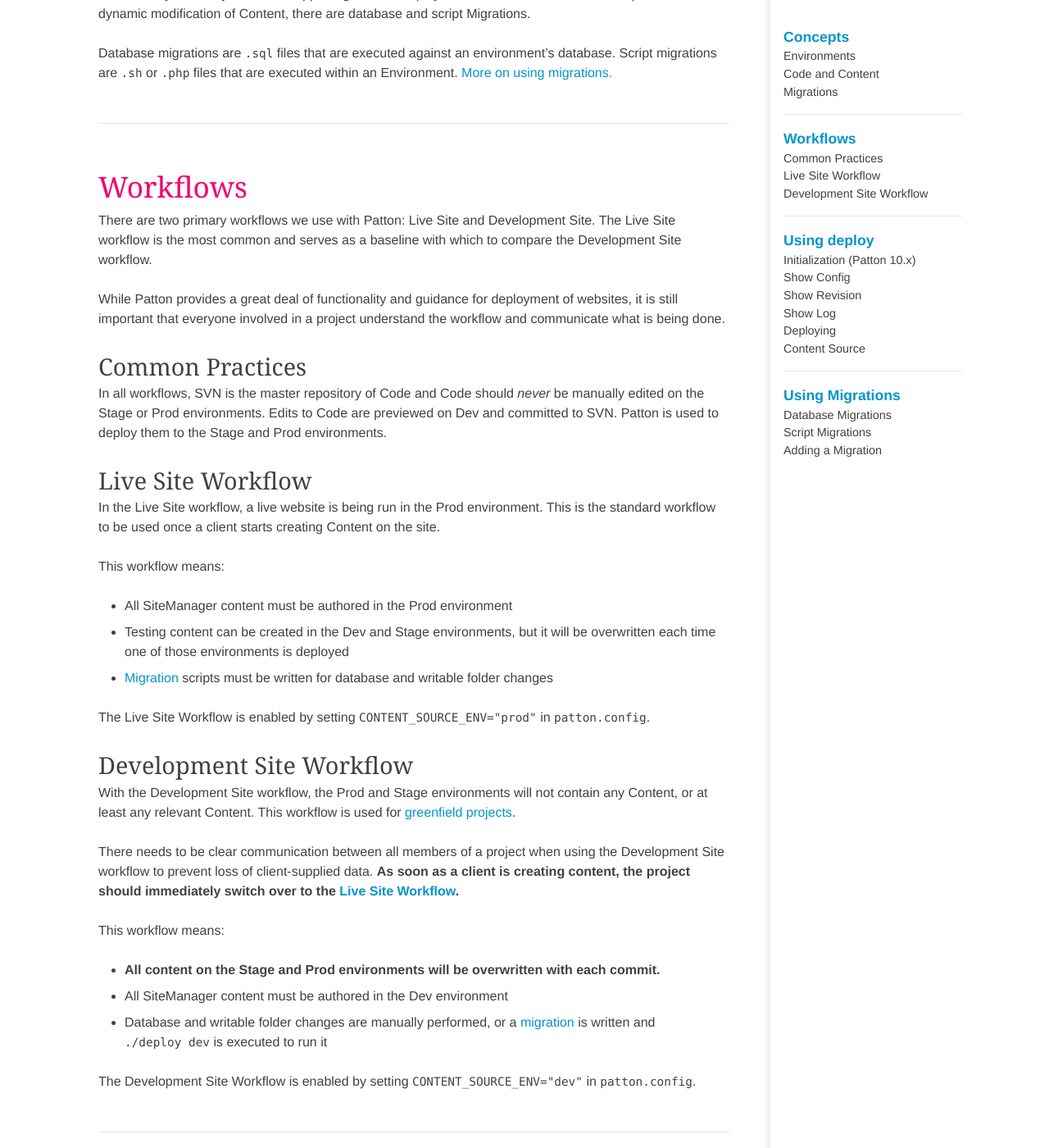
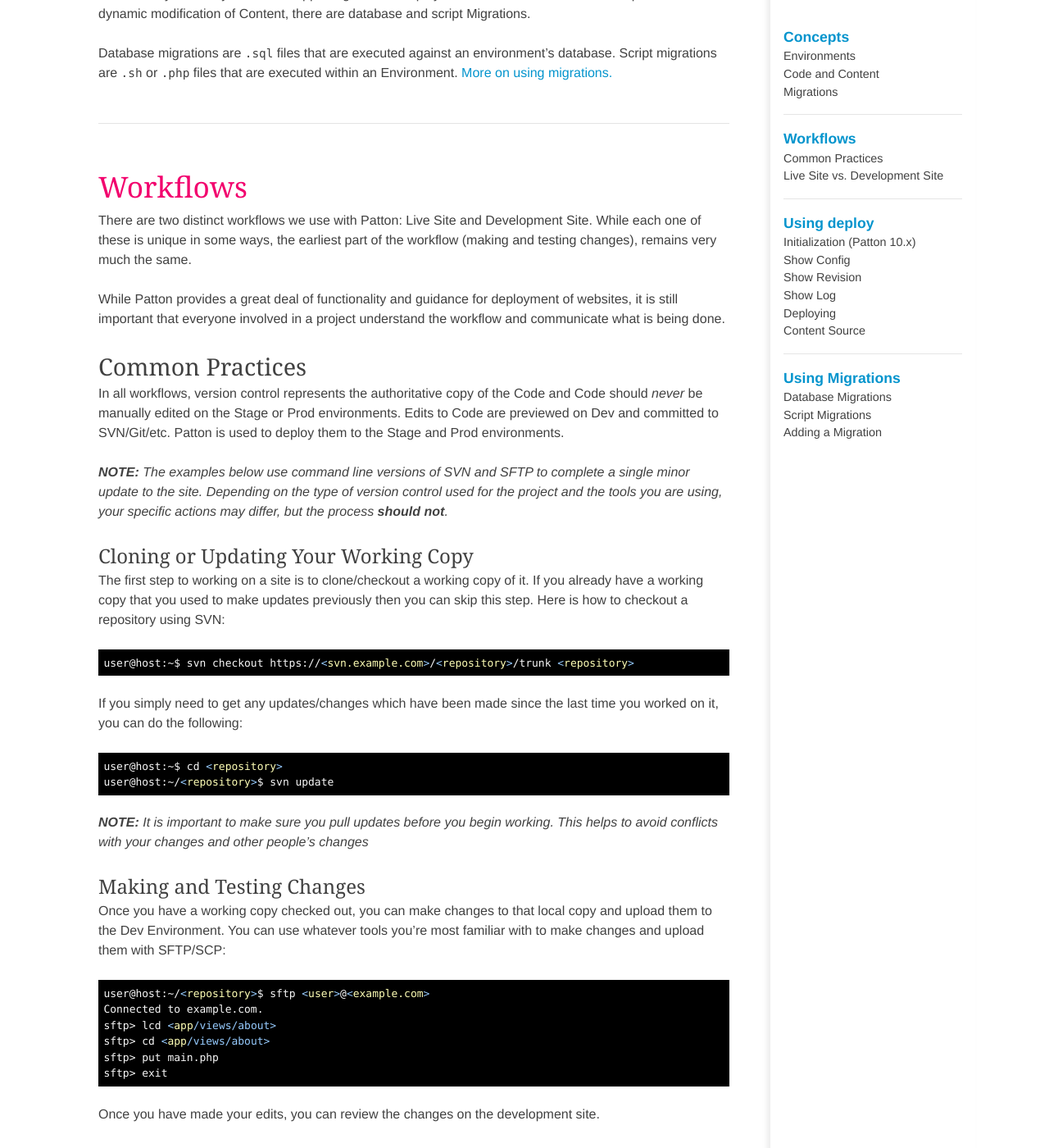
Before and after one commit to imarc/handbook, a Jekyll site: the page built from deployment.markdown, in a window 1280 px wide and 1400 px high, scrolled down 1689 px. Shown: the whole window at 82% size. Built offline with Jekyll 4.4.1, drawn with Linux system fonts in a browser that asks for light colours; nearby versions of some CDN libraries; some web fonts are replaced; some of the changed text lies outside the part shown.

Commit message:
Expanded workflow with descriptive examples of SVN and actual dev-cycle process.

```diff
--- a/deployment.markdown
+++ b/deployment.markdown
@@ -73,9 +73,9 @@
 
 ## Workflows
 
-There are two primary workflows we use with Patton: Live Site and Development
-Site. The Live Site workflow is the most common and serves as a baseline with
-which to compare the Development Site workflow.
+There are two distinct workflows we use with Patton: Live Site and Development
+Site. While each one of these is unique in some ways, the earliest part of the
+workflow (making and testing changes), remains very much the same.
 
 While Patton provides a great deal of functionality and guidance for deployment
 of websites, it is still important that everyone involved in a project
@@ -83,12 +83,120 @@
 
 ### Common Practices
 
-In all workflows, SVN is the master repository of Code and Code should *never*
-be manually edited on the Stage or Prod environments. Edits to Code are
-previewed on Dev and committed to SVN. Patton is used to deploy them to the
-Stage and Prod environments.
+In all workflows, version control represents the authoritative copy of the Code
+and Code should *never* be manually edited on the Stage or Prod environments.
+Edits to Code are previewed on Dev and committed to SVN/Git/etc. Patton is used
+to deploy them to the Stage and Prod environments.
 
-### Live Site Workflow
+_**NOTE:** The examples below use command line versions of SVN and SFTP to
+complete a single minor update to the site.  Depending on the type of version
+control used for the project and the tools you are using, your specific
+actions may differ, but the process **should not**._
+
+#### Cloning or Updating Your Working Copy
+
+The first step to working on a site is to clone/checkout a working copy of it.
+If you already have a working copy that you used to make updates previously
+then you can skip this step.  Here is how to checkout a repository using SVN:
+
+    user@host:~$ svn checkout https://<svn.example.com>/<repository>/trunk <repository>
+
+If you simply need to get any updates/changes which have been made since the
+last time you worked on it, you can do the following:
+
+    user@host:~$ cd <repository>
+    user@host:~/<repository>$ svn update
+
+_**NOTE:** It is important to make sure you pull updates before you begin
+working.  This helps to avoid conflicts with your changes and other people's
+changes_
+
+#### Making and Testing Changes
+
+Once you have a working copy checked out, you can make changes to that local
+copy and upload them to the Dev Environment.  You can use whatever tools
+you're most familiar with to make changes and upload them with SFTP/SCP:
+
+    user@host:~/<repository>$ sftp <user>@<example.com>
+    Connected to example.com.
+    sftp> lcd <app/views/about>
+    sftp> cd <app/views/about>
+    sftp> put main.php
+    sftp> exit
+
+Once you have made your edits, you can review the changes on the development
+site.
+
+#### Committing Changes
+
+Once your changes look good, you need to commit them before they can actually
+be deployed.  Continuing with our example using SVN, we'll take a look at
+several related commands.
+
+##### Show Changes
+
+Before committing you might just want to double check which files you've
+changed:
+
+    user@host:~/<repository>$ svn status
+    M       app/views/about/main.php
+
+The "M" signifies that the file has been modified since your previous update.
+If you want to see an actual _diff_ of the file you can execute the following:
+
+    user@host:~/<repository>$ svn diff app/views/about/main.php
+    Index: app/views/about/main.php
+    ===================================================================
+    --- app/views/about/main.php	(revision 321)
+    +++ app/views/about/main.php	(working copy)
+    @@ -15,7 +15,7 @@
+     			<p>
+     				...ami memory cat defunct.
+     			</p>
+
+    -			<h2>Old Heading</h2>
+    +			<h2>Modified New Heading</h2>
+     			<p>
+     				Lorem ipsum ditty kong...
+     			</p>
+
+The above example shows where we changed the text of a heading file.
+Additional context (common lines of code) may be provided above or below
+actual changes.  Changes themselves, however, will be shown as either (-)
+for removal or (+) for addition.
+
+##### Make Them Stick
+
+After reviewing your changes you can commit them back to the repository:
+
+    user@host:~/<repository>$ svn commit -m "Changed heading" <app/views/about/main.php>
+    Sending        app/views/about/main.php
+    Transmitting file data .
+    Committed revision 322.
+
+
+##### Testing Deployment
+
+Once commited you can follow the directions [Deploying](deployment#Deploying)
+in order to deploy your changes to the Stage Environment.  You can then
+review these changes on your stage site's URL.
+
+##### Pushing Live
+
+Once you've reviewed the changes on stage and ensured nothing was broken
+during or after deployment on the stage site, you can deploy to production.
+Again, use the relevant example under [Deploying](deployment#Deploying).
+
+### Live Site vs. Development Site
+
+Depending on the specific workflow which Patton is currently configured
+for, there are other things you may need to keep in mind depending on
+how significant your changes to the code base are.
+
+The Live Site workflow is the most common and serves as a baseline with
+which to compare the Development Site workflow.
+
+#### Live Site Workflow
 
 In the Live Site workflow, a live website is being run in the Prod environment.
 This is the standard workflow to be used once a client starts creating Content
@@ -96,7 +204,7 @@
 
 This workflow means:
 
-- All SiteManager content must be authored in the Prod environment
+- **All SiteManager content must be authored in the Prod environment**
 - Testing content can be created in the Dev and Stage environments, but it
   will be overwritten each time one of those environments is deployed
 - [Migration](deployment#UsingMigrations) scripts must be written for database and
@@ -105,7 +213,7 @@
 The Live Site Workflow is enabled by setting `CONTENT_SOURCE_ENV="prod"` in
 `patton.config`.
 
-### Development Site Workflow
+#### Development Site Workflow
 
 With the Development Site workflow, the Prod and Stage environments will not
 contain any Content, or at least any relevant Content. This workflow is used for
@@ -113,8 +221,9 @@
 
 There needs to be clear communication between all members of a project when
 using the Development Site workflow to prevent loss of client-supplied data.
-**As soon as a client is creating content, the project should immediately
-switch over to the [Live Site Workflow](deployment#LiveSiteWorkflow).**
+
+_**NOTE:** As soon as a client is creating content, the project should immediately
+switch over to the [Live Site Workflow](deployment#LiveSiteWorkflow)._
 
 This workflow means:
 
```
